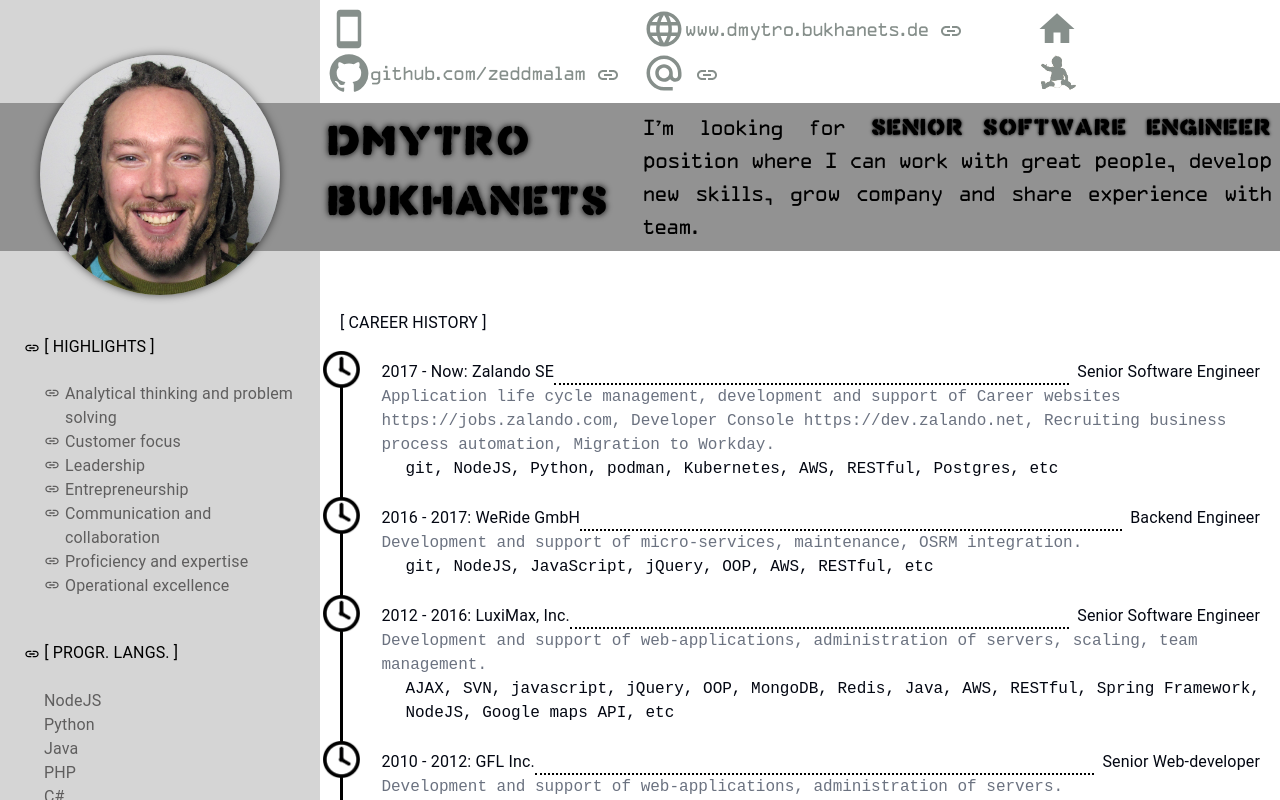
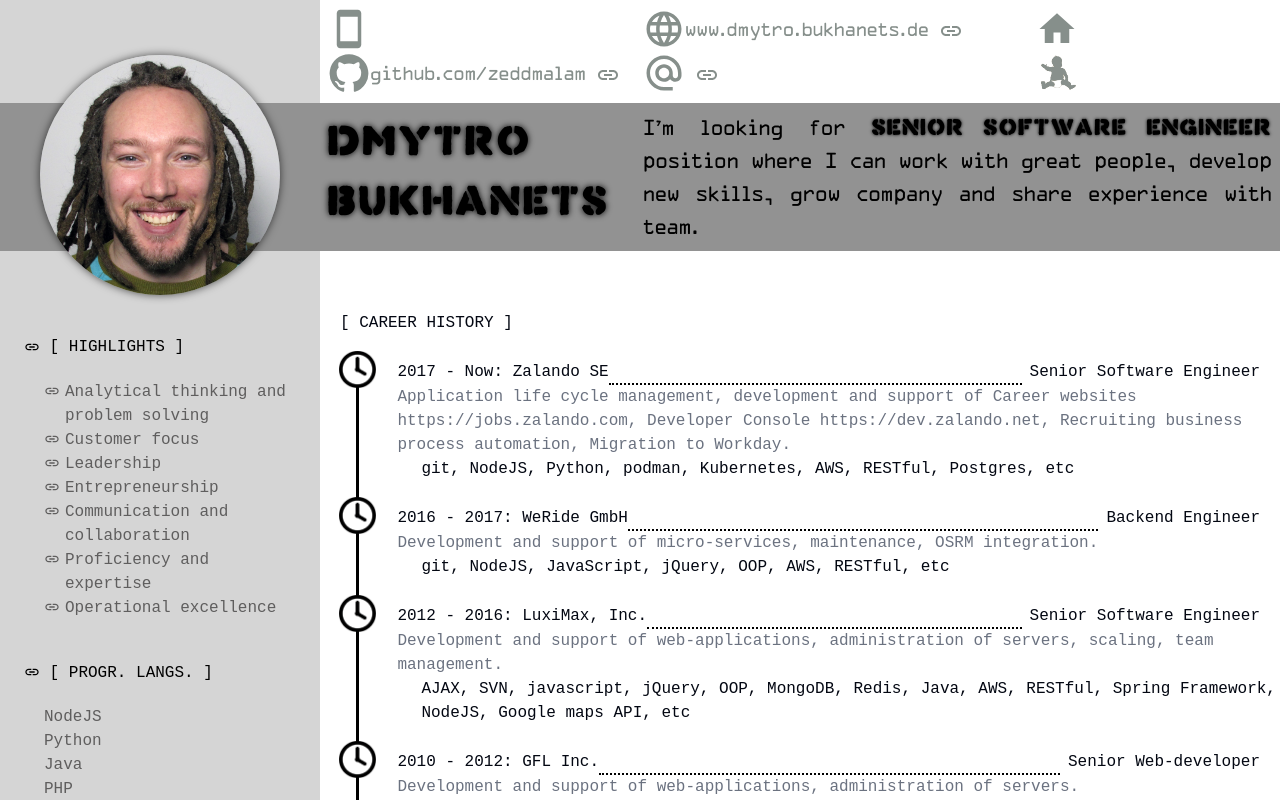
Before and after one commit to zeddmalam/cv, a Next.js app: page / in a window 1280 px wide. Shown: the top 800 px of the page. Built offline with nearby package versions, Linux system fonts and the light colour scheme.

Commit message:
fix running in container
fix running in container

```diff
--- a/docker-compose.yml
+++ b/docker-compose.yml
@@ -2,8 +2,6 @@
 services:
   dmytro.bukhanets.de:
     build: .
-    env_file:
-      - /etc/dmytro.bukhanets.de.env
     environment:
       - NODE_ENV=production
     restart: always
--- a/package.json
+++ b/package.json
@@ -5,7 +5,7 @@
   "scripts": {
     "dev": "next dev",
     "build": "next build",
-    "start": "next start",
+    "start": "ls -la && next start",
     "lint": "next lint"
   },
   "dependencies": {
--- a/src/app/globals.css
+++ b/src/app/globals.css
@@ -168,7 +168,7 @@
 }
 
 .courier-font {
-    font-family: Courier New, Courier, Lucida Sans Typewriter, Lucida Typewriter, monospace;
+    font-family: Courier New, Courier, Lucida Sans Typewriter, Lucida Typewriter, monospace !important;
 }
 
 .summary .position-name {
@@ -222,52 +222,46 @@
 }
 
 .career-step {
-    margin-left: 1em;
+    margin-left: 1em !important;
     padding-left: 2.4em;
     border-left: solid 0.2em black;
 }
-
-.career-step {
-    margin-left: 0;
-    padding-left: 0;
-    border-left: none;
-}
 .career-step:last-child {
-    margin-left: 0;
-    padding-left: 0;
-    border-left: none;
+    margin-left: 1em !important;
+    padding-left: 2.4em;
+    border-left: solid 0.2em rgb(0, 0, 0, 0);
 }
 .career-step .clock {
-    display: none;
+    display: block;
+    position: absolute;
     width: 2.3em;
     height: 2.3em;
-    margin-left: 0;
-    margin-top: 0;
+    margin-left: -3.65em;
+    margin-top: -0.55em;
     background-image: url(/img/clock.png);
     background-position: center;
     background-size:cover;
 }
 
-@media only screen and (min-width: 1024px){
+@media only screen and (max-width: 1024px){
     .career-step {
-        margin-left: 1em;
-        padding-left: 2.4em;
-        border-left: solid 0.2em black;
+        margin-left: 0;
+        padding-left: 0;
+        border-left: none;
     }
     .career-step:last-child {
-        margin-left: 1em;
-        padding-left: 2.4em;
-        border-left: solid 0.2em rgb(0, 0, 0, 0);
+        margin-left: 0;
+        padding-left: 0;
+        border-left: none;
     }
     .career-step .clock {
-        display: block;
-        position: absolute;
+        display: none;
         width: 2.3em;
         height: 2.3em;
-        margin-left: -3.65em;
-        margin-top: -0.55em;
+        margin-left: 0;
+        margin-top: 0;
         background-image: url(/img/clock.png);
         background-position: center;
         background-size:cover;
     }
-}
+    }
--- a/src/app/layout.tsx
+++ b/src/app/layout.tsx
@@ -14,8 +14,6 @@
   children: React.ReactNode
 }) {
   return (<html lang="en">
-      <body className={inter.className}>
-        {children}
-      </body>
-    </html>)
+    <body className={inter.className}>{children}</body>
+  </html>)
 }
--- a/src/app/page.tsx
+++ b/src/app/page.tsx
@@ -6,15 +6,23 @@
 import CareerHistory    from '@/components/careerHistory';
 import SkillsInfo           from '@/components/skillsInfo';
 import Footer from '@/components/footer';
+import { ThemeProvider, createTheme } from '@mui/material/styles';
+
+const theme = createTheme({
+  typography: {
+    fontFamily: 'Courier New, Courier, Lucida Sans Typewriter, Lucida Typewriter, monospace;'
+  },
+});
 
 function Home(): ReactElement {
-    return (<div>
+    return (<div><ThemeProvider theme={theme}>
         <Header />
         <Grid item container className="header-filler" xs={12} spacing={0}>
             <SkillsInfo />
             <CareerHistory />
         </Grid >
         <Footer />
+    </ThemeProvider>
     </div>);
 };
 
--- a/src/components/footer.tsx
+++ b/src/components/footer.tsx
@@ -10,7 +10,7 @@
             <Grid item container xs={12} md={9} sx={{ padding:1, backgroundColor: '#ffffff'}}></Grid>
         </Grid>
         <Grid item className="summary no-margin text-gray-950" xs={12} md={3}>
-            <Typography align="center">[ HOBBIES ]</Typography>
+            <Typography align="center"><br/>[ HOBBIES ]<br/><br/></Typography>
         </Grid>
         <Grid item container className="summary no-margin" xs={12} md={9} spacing={0} sx={{padding:1}}
             direction="row"
@@ -24,7 +24,7 @@
             <Grid item xs={2}><div className="hobby" style={{marginTop: '-3rem'}}><Image src="/img/hobby_4.png" alt={""} width="100" height="100" /></div></Grid>
             <Grid item xs={2}><div className="hobby" style={{marginTop: '-3.5rem'}}><Image src="/img/hobby_5.png" alt={""} width="100" height="100" /></div></Grid>
         </Grid>
-        <Grid item xs={12} md={3} className="sidebar"><br/><br/><br/></Grid>
+        <Grid item xs={12} md={3} className="sidebar"><br/><br/></Grid>
         <Grid item container xs={12} md={9} sx={{ padding:1, backgroundColor: '#ffffff'}}></Grid>
     </Grid >
     );
--- a/src/components/skillsInfo.tsx
+++ b/src/components/skillsInfo.tsx
@@ -20,7 +20,7 @@
                 <ul className="mt-3 mb-10 ml-5">
                     {skillGroup.skills.map((skill: CvSkill): ReactElement<any, any> => (
                         <li key={`skill-${skill.title}`} className={selectedSkillId === skill.title ? ' current-page-link' : ''}>
-                            <Grid container xs={12}>
+                            <Grid container>
                                 {skill.description ? (<>
                                     <Grid item xs={1}><LinkIcon sx={{ fontSize: 16, marginTop: '-0.25rem' }}/></Grid>
                                     <Grid item xs={skill.level ? 6 : 11}><Link href={`/skills/${skillGroup.title}/${skill.title}`}><Typography align="left" className="courier-font">{skill.title}</Typography></Link></Grid>
```
Also changed, not shown: next.config.js (+7 -1 lines), 2 other files (tests, documents, lock files or other folders).
